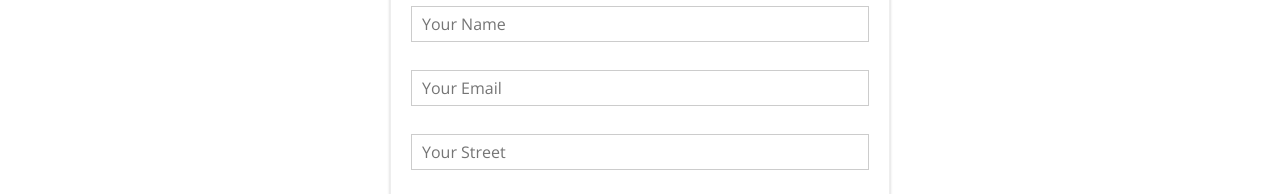
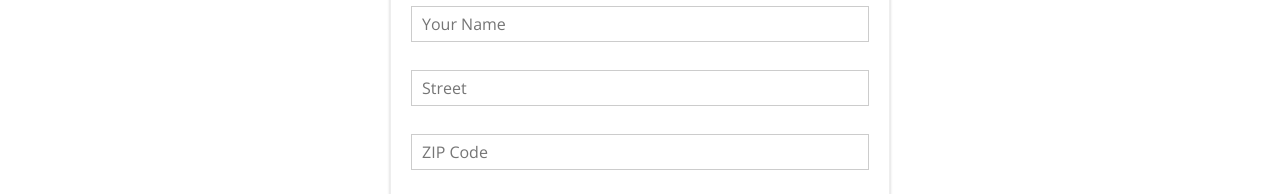
Before and after one commit to NZOleg/React-Burger, a React app: page /checkout in a window 1280 px wide. Both pictures are taken after a click on the button "CONTINUE". Shown: the part 606-800 px from the top of the page. Built offline with nearby package versions, Linux system fonts and the light colour scheme.

Commit message:
+form components

```diff
--- a/src/components/UI/Input/Input.js
+++ b/src/components/UI/Input/Input.js
@@ -5,15 +5,15 @@ const input = (props) => {
 
 	let inputElement = null;
 
-	switch (props.inputtype){
+	switch (props.elementType){
 		case ('input'):
-			inputElement = <input {...props} className={classes.InputElement} />;
+			inputElement = <input {...props.elementConfig} className={classes.InputElement} value={props.value}/>;
 			break;
 		case ('textarea'):
-			inputElement = <textarea  {...props} className={classes.InputElement} />;
+			inputElement = <textarea  {...props.elementConfig} className={classes.InputElement}  value={props.value} />;
 			break;
 		default:
-			inputElement = <input  {...props} className={classes.InputElement} />;
+			inputElement = <input  {...props.elementConfig} className={classes.InputElement}  value={props.value} />;
 	}
 
 	return (
--- a/src/containers/Checkout/ContactData/ContactData.js
+++ b/src/containers/Checkout/ContactData/ContactData.js
@@ -9,11 +9,56 @@ import classes from './ContactData.css'
 class ContactData extends Component {
 
 	state = {
-		name: '',
-		email: '',
-		address: {
-			street: '',
-			postalCode: ''
+		orderForm:{
+			name: {
+				elementType: 'input',
+				elementConfig:{
+					type: 'text',
+					placeholder: 'Your Name'
+				},
+				value: ''
+			},
+			street: {
+				elementType: 'input',
+				elementConfig:{
+					type: 'text',
+					placeholder: 'Street'
+				},
+				value: ''
+			},
+			zipCode:{
+				elementType: 'input',
+				elementConfig:{
+					type: 'text',
+					placeholder: 'ZIP Code'
+				},
+				value: ''
+			},
+			country:{
+				elementType: 'input',
+				elementConfig:{
+					type: 'text',
+					placeholder: 'Country'
+				},
+				value: ''
+			},
+			email: {
+				elementType: 'input',
+				elementConfig:{
+					type: 'email',
+					placeholder: 'Your E-Mail'
+				},
+				value: ''
+			},
+			deliveryMethod: {
+				elementType: 'select',
+				elementConfig:{
+					options:[{value: 'fastest', displayName: 'Fastest'},
+						{value: 'cheapest', displayName: 'Cheapest'},
+					]
+				},
+				value: ''
+			}
 		},
 		loading:false
 	};
@@ -24,16 +69,7 @@ class ContactData extends Component {
 		const order = {
 			ingredients: this.props.ingredients,
 			price: this.props.price,
-			customer: {
-				name: 'Oleg Nesterov',
-				address:{
-					street: '123 Road',
-					zipCode:'3020',
-					country:'NZ'
-				},
-				email: 'test@test.com'
-			},
-			deliveryMethod: 'fastest'
+
 		}
 		axios.post('/orders.json', order)
 			.then(response => {
@@ -45,13 +81,24 @@ class ContactData extends Component {
 	};
 
 	render() {
+		const formElementsArray = [];
+		for (let key in this.state.orderForm){
+			formElementsArray.push({
+				id: key,
+				config: this.state.orderForm[key]
+			});
+		}
 		let form = (
 			<form>
-				<Input inputtype='input' type="text" name="name" placeholder="Your Name"/>
-				<Input inputtype='input' type="email" name="email" placeholder="Your Email"/>
-				<Input inputtype='input' type="text" name="street" placeholder="Your Street"/>
-				<Input inputtype='input' type="text" name="postal" placeholder="Your Postal Code"/>
-				<Button btnType="Success" clicked={this.orderHandler}> ORDER  </Button>
+				{formElementsArray.map(formElement => (
+					<Input
+						key={formElement.id}
+						elementType={formElement.config.elementType}
+								 elementConfig={formElement.config.elementConfig}
+					value={formElement.config.value}/>
+				))}
+				<Button btnType="Success" clicked={this.orderHandler}
+				> ORDER  </Button>
 		</form>);
 		if (this.state.loading){
 			form = <Spinner/>
```
